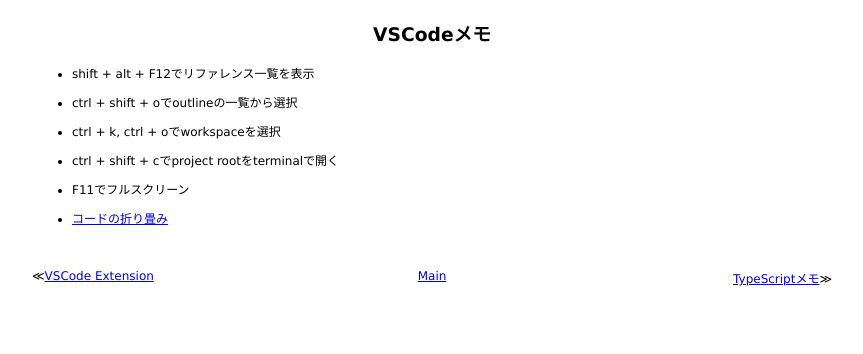
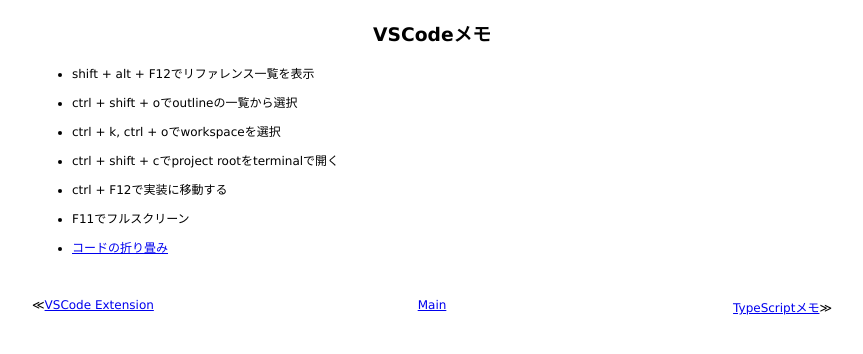
Before and after one commit to 38elements/38elements.github.com, a Jekyll site: the page built from _posts/2021-10-17-VSCode.md, in a window 1280 px wide. Shown: the top 354 px of the page, without its empty margins (208-1071 px from the left). Built offline with Jekyll 4.4.1, drawn with Linux system fonts in a browser that asks for light colours.

Commit message:
Update 2021-10-17-VSCode.md

```diff
--- a/_posts/2021-10-17-VSCode.md
+++ b/_posts/2021-10-17-VSCode.md
@@ -10,6 +10,8 @@ title: VSCodeメモ
 
 * ctrl + shift + cでproject rootをterminalで開く
 
+* ctrl + F12で実装に移動する
+
 * F11でフルスクリーン
 
 * [コードの折り畳み](https://code.visualstudio.com/docs/editor/codebasics#_folding)
```
